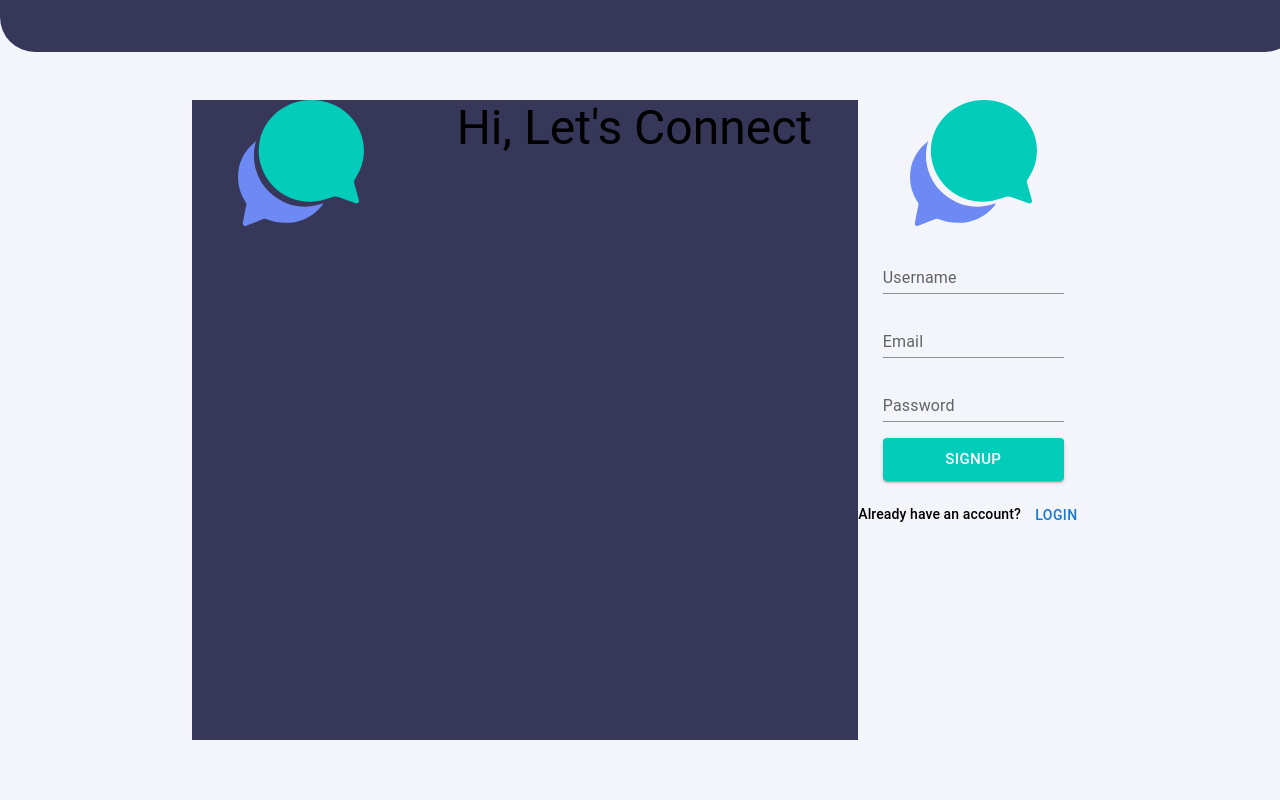
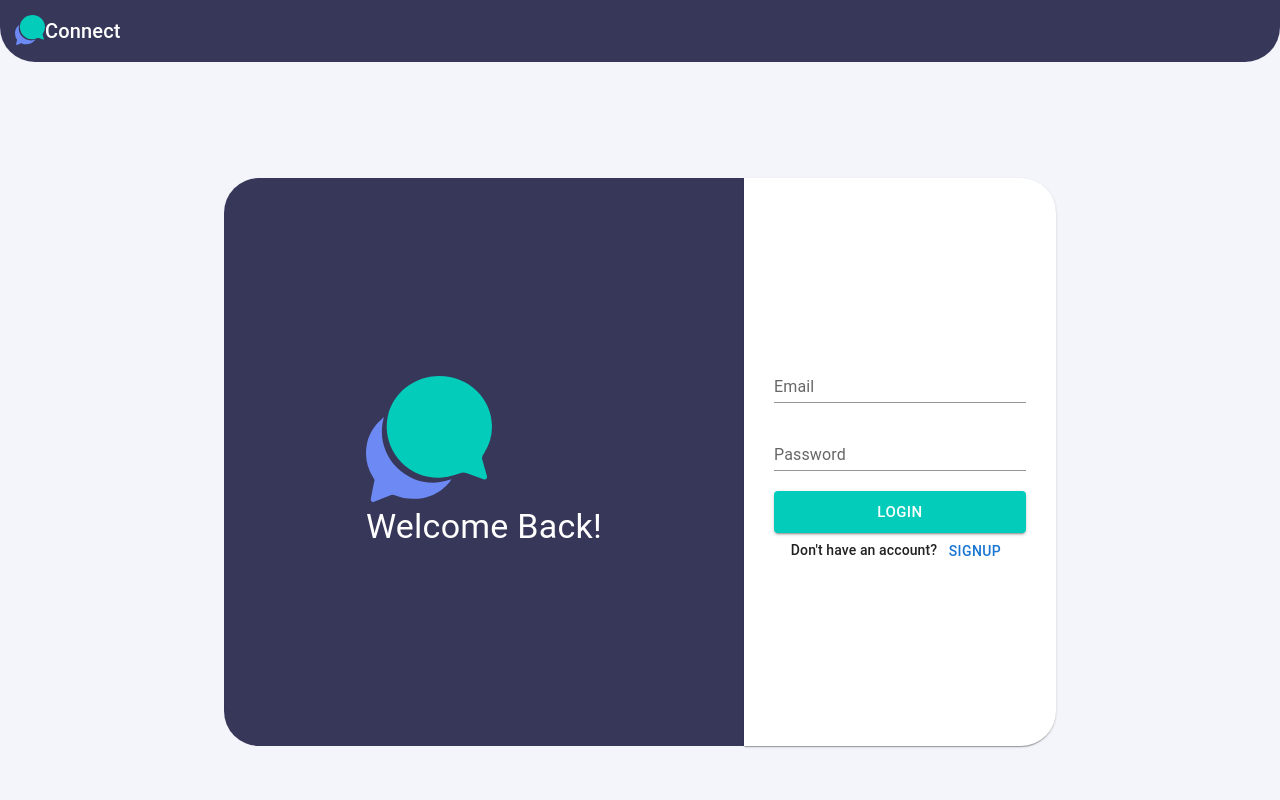
Before and after one commit to Tawwr/chat-app, a React (Create React App) app in the folder client/: page /auth in a window 1280 px wide. Shown: the top 800 px of the page. Built offline with nearby package versions, Linux system fonts and the light colour scheme.

Commit message:
last ui commit

```diff
--- a/client/src/App.css
+++ b/client/src/App.css
@@ -3,3 +3,7 @@ body {
   width: 100%;
   background: #f4f5fb;
 }
+
+.App {
+  width: 100%;
+}
--- a/client/src/App.js
+++ b/client/src/App.js
@@ -7,39 +7,65 @@ import Appbar from './components/appbar.component';
 import Footer from './components/footer.component';
 import { useState } from 'react';
 function App() {
+	const [appbarTitle, setAppbarTitle] = useState('');
 	const [onlineUsers, setOnlineUsers] = useState([
 		{
 			username: 'Islam',
-			messages: [{body: 'Fine! see you..', createdAt: new Date()}, {body: 'I am Islam', createdAt: new Date()}],
+			messages: [
+				{ body: 'Fine! see you..', createdAt: new Date() },
+				{ body: 'I am Islam', createdAt: new Date() },
+			],
 			sameUser: true,
 		},
 		{
 			username: 'Ali',
-			messages: [{body: 'Fine! see you..', createdAt: new Date()}, {body: 'I am Ali', createdAt: new Date()}],
+			messages: [
+				{ body: 'Fine! see you..', createdAt: new Date() },
+				{ body: 'I am Ali', createdAt: new Date() },
+			],
 			sameUser: false,
 		},
 		{
 			username: 'Ahmed',
-			messages: [{body: 'Fine! see you..', createdAt: new Date()}, {body: 'I am Ahmed', createdAt: new Date()}],
+			messages: [
+				{ body: 'Fine! see you..', createdAt: new Date() },
+				{ body: 'I am Ahmed', createdAt: new Date() },
+			],
 			sameUser: false,
 		},
 		{
 			username: 'Mahmoud',
-			messages: [{body: 'Fine! see you..', createdAt: new Date()}, {body: 'I am Mahmoud', createdAt: new Date()}],
+			messages: [
+				{ body: 'Fine! see you..', createdAt: new Date() },
+				{ body: 'I am Mahmoud', createdAt: new Date() },
+			],
 			sameUser: false,
 		},
 	]);
 	const [currentChat, setCurrentChat] = useState(onlineUsers[0]);
-  const handleSetCurrentChat = (user) => {
-    setCurrentChat(user);
-  }
+	const handleSetCurrentChat = user => {
+		setCurrentChat(user);
+	};
+	const handleSetTitle = title => {
+		setAppbarTitle(title);
+	};
 	return (
 		<div className='App'>
-			<Appbar />
+			<Appbar title={appbarTitle} />
 			<Routes>
-				<Route path='/' element={<Home setCurrentChat={handleSetCurrentChat} currentChat={currentChat} onlineUsers={onlineUsers} />} />
-				<Route path='/auth' element={<Auth />} />
-				<Route path='/chat' element={<Chat currentChat={currentChat} />} />
+				<Route
+					path='/'
+					element={
+						<Home
+							setCurrentChat={handleSetCurrentChat}
+							currentChat={currentChat}
+							onlineUsers={onlineUsers}
+							setTitle={handleSetTitle}
+						/>
+					}
+				/>
+				<Route path='/auth' element={<Auth setTitle={handleSetTitle} />} />
+				<Route path='/chat' element={<Chat currentChat={currentChat} setTitle={handleSetTitle} />} />
 			</Routes>
 			<Footer />
 		</div>
--- a/client/src/components/appbar.component.jsx
+++ b/client/src/components/appbar.component.jsx
@@ -1,22 +1,45 @@
 import { Box } from '@mui/material';
-const Appbar = () => {
+import { Typography, Avatar, Grid } from '@mui/material';
+import { useEffect, useState } from 'react';
+import Logo from '../assets/logo.svg';
+
+const Appbar = ({ title }) => {
+	const [screenWidth, setScreenWidth] = useState(window.innerWidth);
+
+	useEffect(() => {
+		window.addEventListener('resize', () => {
+			setScreenWidth(window.innerWidth);
+		});
+	}, [screenWidth]);
 	return (
 		<Box
 			component='div'
 			sx={{
 				background: '#373759',
-					width: '100%',
 				height: {
 					xs: '28px',
 					md: '32px',
 				},
-					position: 'fixed',
+				position: 'sticky',
 				top: '0',
+                left: '0',
 				borderRadius: '0 0 35px 35px',
-					padding: '10px',
+				padding: '15px',
+				zIndex: '1',
 			}}
 		>
-
+			{screenWidth > 768 ? (
+				<Grid container >
+					<Grid item>
+						    <img src={Logo} alt='logo' width='30' />
+                    </Grid>
+                    <Grid item>
+                        <Typography variant="h6" color="#fff">Connect</Typography>
+                    </Grid>
+				</Grid>
+			) : (
+                <Typography variant="h6" color="#fff">{title}</Typography>
+			)}
 		</Box>
 	);
 };
--- a/client/src/components/login.component.jsx
+++ b/client/src/components/login.component.jsx
@@ -1,9 +1,9 @@
-import { Grid, TextField, Button, Typography } from '@mui/material';
+import { Grid, TextField, Button, Typography, Paper } from '@mui/material';
 import Logo from '../assets/logo.svg';
 import { useFormik } from 'formik';
 import * as Yup from 'yup';
 
-const Login = ({toggleAuth}) => {
+const Login = ({ toggleAuth }) => {
 	const formik = useFormik({
 		initialValues: {
 			email: '',
@@ -19,16 +19,75 @@ const Login = ({toggleAuth}) => {
 	});
 
 	const handleClick = () => {
-        toggleAuth()
-    }
+		toggleAuth();
+	};
 	return (
-        <Grid container direction='column' alignItems='center' spacing={2}>
-			<Grid item xs={12}>
+		<Grid
+			container
+			justifyContent='center'
+			alignItems='center'
+			sx={{ padding: '16px', height: '600px' }}
+		>
+			<Grid
+				item
+				md={5}
+				sx={{
+					height: '100%',
+					display: {
+						xs: 'none',
+						md: 'block',
+					},
+				}}
+			>
+				<Grid
+					container
+					justifyContent='center'
+					alignItems='center'
+					sx={{
+						background: '#373759',
+						height: '100%',
+						borderRadius: '35px 0 0 35px',
+					}}
+				>
+					<Grid item>
+						<img src={Logo} alt='logo' />
+						<Typography align='center' variant='h4' color='#fff'>
+							Welcome Back!
+						</Typography>
+					</Grid>
+				</Grid>
+			</Grid>
+			<Grid item md={3} sx={{ height: '100%' }}>
+				<Paper
+					sx={{
+						height: '100%',
+						padding: '0 30px',
+						borderRadius: '0 35px  35px 0',
+					}}
+				>
+					<Grid
+						container
+						justifyContent='center'
+						alignItems='center'
+						sx={{ height: '100%' }}
+					>
+						<Grid
+							item
+							sx={{
+								display: {
+									xs: 'block',
+									md: 'none',
+								},
+							}}
+						>
 							<img src={Logo} alt='logo' />
 						</Grid>
-			<Grid item xs={12} sx={{ width: '80%' }}>
+
+						<Grid item>
 							<TextField
-					error={Boolean(formik.errors.email) && Boolean(formik.touched.email)}
+								error={
+									Boolean(formik.errors.email) && Boolean(formik.touched.email)
+								}
 								helperText={formik.errors.email}
 								name='email'
 								value={formik.values.email}
@@ -40,12 +99,13 @@ const Login = ({toggleAuth}) => {
 								variant='standard'
 								color='success'
 								fullWidth
+								sx={{ marginBottom: '20px' }}
 							/>
-			</Grid>
-			<Grid item xs={12} sx={{ width: '80%' }}>
+
 							<TextField
 								error={
-						Boolean(formik.errors.password) && Boolean(formik.touched.password)
+									Boolean(formik.errors.password) &&
+									Boolean(formik.touched.password)
 								}
 								helperText={formik.errors.password}
 								name='password'
@@ -58,9 +118,9 @@ const Login = ({toggleAuth}) => {
 								variant='standard'
 								color='success'
 								fullWidth
+								sx={{ marginBottom: '20px' }}
 							/>
-			</Grid>
-			<Grid item xs={12} sx={{ width: '80%' }}>
+
 							<Button
 								className='form-btn'
 								variant='contained'
@@ -71,14 +131,19 @@ const Login = ({toggleAuth}) => {
 							>
 								Login
 							</Button>
-			</Grid>
-			<Grid item xs={12}>
+
 							<Typography align='center' variant='subtitle2'>
-                Don't have an account?  <Button  variant="text" onClick={handleClick}>Signup</Button>
+								Don't have an account?{' '}
+								<Button variant='text' onClick={handleClick}>
+									Signup
+								</Button>
 							</Typography>
 						</Grid>
 					</Grid>
+				</Paper>
+			</Grid>
+		</Grid>
 	);
-}
+};
 
 export default Login;
--- a/client/src/components/signup.component.jsx
+++ b/client/src/components/signup.component.jsx
@@ -1,4 +1,4 @@
-import { Grid, TextField, Button, Typography } from '@mui/material';
+import { Grid, TextField, Button, Typography, Paper } from '@mui/material';
 import Logo from '../assets/logo.svg';
 import { useFormik } from 'formik';
 import * as Yup from 'yup';
@@ -25,100 +25,69 @@ const Signup = ({ toggleAuth }) => {
 	};
 
 	return (
-		// <Grid container direction='column' alignItems='center' spacing={2}>
-		// 	<Grid item xs={12}>
-		// 		<img src={Logo} alt='logo' />
-		// 	</Grid>
-		// 	<Grid item xs={12} sx={{ width: '80%' }}>
-		// 		<TextField
-		// 			error={
-		// 				Boolean(formik.errors.username) && Boolean(formik.touched.username)
-		// 			}
-		// 			helperText={formik.errors.username}
-		// 			name='username'
-		// 			value={formik.values.username}
-		// 			onChange={formik.handleChange}
-		// 			onBlur={formik.handleBlur}
-		// 			id='username'
-		// 			label='Username'
-		// 			type='text'
-		// 			variant='standard'
-		// 			color='success'
-		// 			fullWidth
-		// 		/>
-		// 	</Grid>
-		// 	<Grid item xs={12} sx={{ width: '80%' }}>
-		// 		<TextField
-		// 			error={Boolean(formik.errors.email) && Boolean(formik.touched.email)}
-		// 			helperText={formik.errors.email}
-		// 			name='email'
-		// 			value={formik.values.email}
-		// 			onChange={formik.handleChange}
-		// 			onBlur={formik.handleBlur}
-		// 			id='email'
-		// 			label='Email'
-		// 			type='email'
-		// 			variant='standard'
-		// 			color='success'
-		// 			fullWidth
-		// 		/>
-		// 	</Grid>
-		// 	<Grid item xs={12} sx={{ width: '80%' }}>
-		// 		<TextField
-		// 			error={
-		// 				Boolean(formik.errors.password) && Boolean(formik.touched.password)
-		// 			}
-		// 			helperText={formik.errors.password}
-		// 			name='password'
-		// 			value={formik.values.password}
-		// 			onChange={formik.handleChange}
-		// 			onBlur={formik.handleBlur}
-		// 			id='password'
-		// 			label='Password'
-		// 			type='password'
-		// 			variant='standard'
-		// 			color='success'
-		// 			fullWidth
-		// 		/>
-		// 	</Grid>
-		// 	<Grid item xs={12} sx={{ width: '80%' }}>
-		// 		<Button
-		// 			className='form-btn'
-		// 			variant='contained'
-		// 			sx={{ background: '#03CCBB' }}
-		// 			size='large'
-		// 			onClick={formik.handleSubmit}
-		// 			fullWidth
-		// 		>
-		// 			Signup
-		// 		</Button>
-		// 	</Grid>
-		// 	<Grid item xs={12}>
-		// 		<Typography align='center' variant='subtitle2'>
-		// 			Already have an account? <Button  variant="text" onClick={handleClick}>Login</Button>
-		// 		</Typography>
-		// 	</Grid>
-		// </Grid>
-		<Grid container justifyContent='center' sx={{maxWidth: '1000px', maxHeight: '80vh'}}>
-			<Grid item xs={8} sx={{background: '#373759', display: {
+
+		<Grid
+			container
+			justifyContent='center'
+			alignItems='center'
+			sx={{ padding: '16px', height: '600px' }}
+		>
+			<Grid
+				item
+				md={5}
+				sx={{
+					height: '100%',
+					display: {
 						xs: 'none',
-                md: 'block'
-            }}}>
-                <Grid container direction='column' alignItems='center' justifyContent='center' sx={{height: '100%', width: '100%'}}>
-                    <Grid item xs={12}>
+						md: 'block',
+					},
+				}}
+			>
+				<Grid
+					container
+					justifyContent='center'
+					alignItems='center'
+					sx={{
+						background: '#373759',
+						height: '100%',
+						borderRadius: '35px 0 0 35px',
+					}}
+				>
+					<Grid item>
 						<img src={Logo} alt='logo' />
-                    </Grid>
-                    <Grid item xs={12}>
-                        <Typography variant='h3'>Hi, Let's Connect</Typography>
+						<Typography align='center' variant='h4' color='#fff'>
+							Welcome Back!
+						</Typography>
 					</Grid>
 				</Grid>
 			</Grid>
-			<Grid item>
-				<Grid container direction='column' alignItems='center' spacing={2}>
-					<Grid item xs={12}>
+			<Grid item md={3} sx={{ height: '100%' }}>
+				<Paper
+					sx={{
+						height: '100%',
+						padding: '0 30px',
+						borderRadius: '0 35px  35px 0',
+					}}
+				>
+					<Grid
+						container
+						justifyContent='center'
+						alignItems='center'
+						sx={{ height: '100%' }}
+					>
+						<Grid
+							item
+							sx={{
+								display: {
+									xs: 'block',
+									md: 'none',
+								},
+							}}
+						>
 							<img src={Logo} alt='logo' />
 						</Grid>
-					<Grid item xs={12} sx={{ width: '80%' }}>
+
+						<Grid item>
 							<TextField
 								error={
 									Boolean(formik.errors.username) &&
@@ -129,15 +98,13 @@ const Signup = ({ toggleAuth }) => {
 								value={formik.values.username}
 								onChange={formik.handleChange}
 								onBlur={formik.handleBlur}
-							id='username'
 								label='Username'
 								type='text'
 								variant='standard'
 								color='success'
 								fullWidth
+                                sx={{ marginBottom: '20px' }}
 							/>
-					</Grid>
-					<Grid item xs={12} sx={{ width: '80%' }}>
 							<TextField
 								error={
 									Boolean(formik.errors.email) && Boolean(formik.touched.email)
@@ -153,9 +120,9 @@ const Signup = ({ toggleAuth }) => {
 								variant='standard'
 								color='success'
 								fullWidth
+								sx={{ marginBottom: '20px' }}
 							/>
-					</Grid>
-					<Grid item xs={12} sx={{ width: '80%' }}>
+
 							<TextField
 								error={
 									Boolean(formik.errors.password) &&
@@ -172,9 +139,9 @@ const Signup = ({ toggleAuth }) => {
 								variant='standard'
 								color='success'
 								fullWidth
+								sx={{ marginBottom: '20px' }}
 							/>
-					</Grid>
-					<Grid item xs={12} sx={{ width: '80%' }}>
+
 							<Button
 								className='form-btn'
 								variant='contained'
@@ -185,8 +152,7 @@ const Signup = ({ toggleAuth }) => {
 							>
 								Signup
 							</Button>
-					</Grid>
-					<Grid item xs={12}>
+
 							<Typography align='center' variant='subtitle2'>
 								Already have an account?{' '}
 								<Button variant='text' onClick={handleClick}>
@@ -195,6 +161,7 @@ const Signup = ({ toggleAuth }) => {
 							</Typography>
 						</Grid>
 					</Grid>
+				</Paper>
 			</Grid>
 		</Grid>
 	);
--- a/client/src/pages/auth.page.jsx
+++ b/client/src/pages/auth.page.jsx
@@ -1,16 +1,33 @@
-import Login from "../components/login.component";
-import Signup from "../components/signup.component";
-import {useState} from 'react'
-import { Container } from '@mui/material'
+import Login from '../components/login.component';
+import Signup from '../components/signup.component';
+import { useEffect, useState } from 'react';
+import { Container } from '@mui/material';
 
-const Auth = () => {
-    const [isLoggedIn, setIsLoggedIn] = useState(false);
+const Auth = ({ setTitle }) => {
+	const [isLoggedIn, setIsLoggedIn] = useState(true);
 
-    const toggleAuth = () => setIsLoggedIn(!isLoggedIn);
+	const toggleAuth = () => setIsLoggedIn(!isLoggedIn);
+
+	useEffect(() => {
+		setTitle(isLoggedIn ? 'Login' : 'Signup');
+	}, [isLoggedIn]);
 
 	return (
-		<div style={{ minHeight: '100vh', width: '100%', margin: '100px 0 0 0', display: "flex", justifyContent: 'center' }}>
-            {isLoggedIn ? <Login toggleAuth={toggleAuth} /> : <Signup toggleAuth={toggleAuth} />}
+		<div
+			style={{
+				minHeight: '100vh',
+				width: '100%',
+				margin: '100px 0 0 0',
+				display: 'flex',
+				justifyContent: 'center',
+				background: '#f4f5fb',
+			}}
+		>
+			{isLoggedIn ? (
+				<Login toggleAuth={toggleAuth} />
+			) : (
+				<Signup toggleAuth={toggleAuth} />
+			)}
 		</div>
 	);
 };
```
Also changed, not shown: client/src/components/chatForm.component.jsx (+8 -1 lines), client/src/pages/chat.page.jsx (+16 -4 lines), client/src/pages/home.page.jsx (+6 -1 lines). Lines whose indentation alone changed are shown as unchanged.
